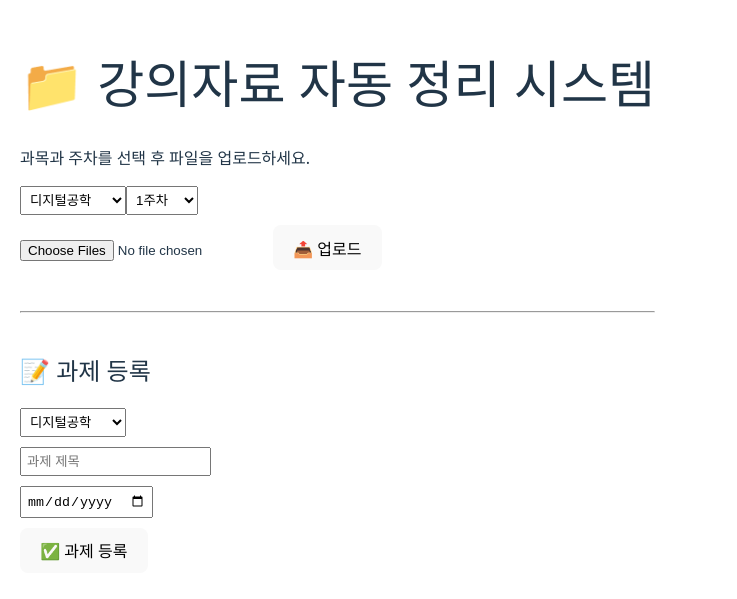
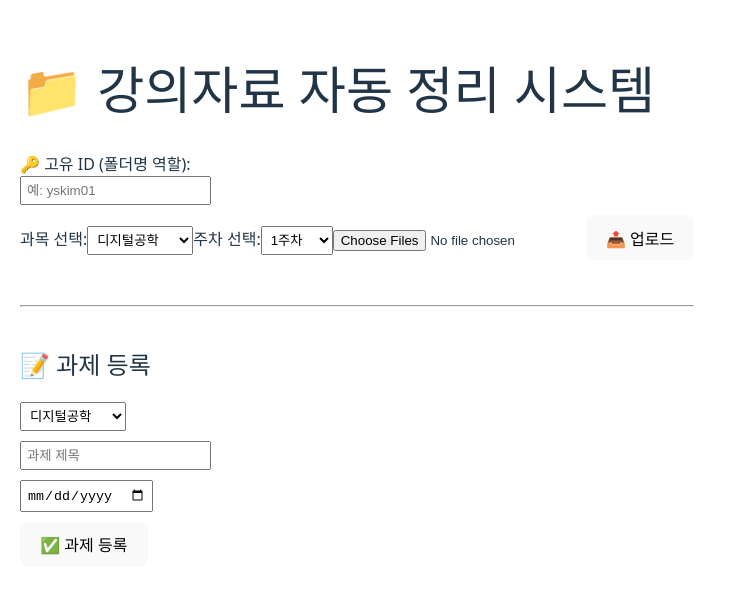
Before and after one commit to nagang02/lecture-sorter, a React (Vite) app in the folder frontend/: page / in a window 1280 px wide. Shown: the part 103-702 px from the top of the page, without its empty margins (0-737 px from the left). Built offline with nearby package versions, Linux system fonts and the light colour scheme.

Commit message:
고유 ID 기반 이어붙이기 업로드 로직 구현 및 기타 수정

```diff
--- a/frontend/src/App.jsx
+++ b/frontend/src/App.jsx
@@ -1,8 +1,8 @@
-// src/App.jsx
 import React, { useState } from "react";
 import axios from "axios";
 
 function App() {
+  const [uploadId, setUploadId] = useState("");
   const [files, setFiles] = useState([]);
   const [subject, setSubject] = useState("디지털공학");
   const [customSubject, setCustomSubject] = useState("");
@@ -24,23 +24,24 @@ function App() {
   ];
 
   const weekOptions = Array.from({ length: 15 }, (_, i) => `${i + 1}`);
-
-  // 하드코딩된 IP 대신 VITE_BACKEND_URL 환경 변수를 사용하도록 수정
-  // Vite에서는 import.meta.env.VITE_로 시작하는 변수만 읽어옵니다.
   const backendUrl = import.meta.env.VITE_BACKEND_URL;
 
+  const handleUpload = async () => {
+    if (!uploadId.trim()) {
+      alert("고유 ID를 입력하세요!");
+      return;
+    }
 
-  const handleUpload = async () => {
     const finalSubject = subject === "직접 입력" ? customSubject.trim() : subject;
     if (!finalSubject) return alert("과목명을 입력하세요!");
 
     const formData = new FormData();
     files.forEach((file) => formData.append("files", file));
+    formData.append("upload_id", uploadId);
     formData.append("subject", finalSubject);
     formData.append("week", week);
 
     try {
-      // VITE_BACKEND_URL로 설정된 주소로 API 요청
       const res = await axios.post(`${backendUrl}/upload`, formData);
       setResults(res.data.results);
     } catch (error) {
@@ -50,7 +51,11 @@ function App() {
   };
 
   const handleAssignmentSubmit = async () => {
-    try {
+    if (!uploadId.trim()) {
+      alert("고유 ID를 입력하세요!");
+      return;
+    }
+
     const finalSubject = assignment.subject === "직접 입력" ? customSubject.trim() : assignment.subject;
     if (!finalSubject || !assignment.title || !assignment.deadline) {
       alert("모든 항목을 입력하세요");
@@ -58,10 +63,12 @@ function App() {
     }
 
     const formData = new FormData();
+    formData.append("upload_id", uploadId);
     formData.append("subject", finalSubject);
     formData.append("title", assignment.title);
     formData.append("deadline", assignment.deadline);
 
+    try {
       await axios.post(`${backendUrl}/assignments`, formData);
       alert("과제 등록 완료!");
       setAssignment({ subject: "디지털공학", title: "", deadline: "" });
@@ -74,8 +81,17 @@ function App() {
   return (
     <div style={{ padding: "20px" }}>
       <h1>📁 강의자료 자동 정리 시스템</h1>
-      <p>과목과 주차를 선택 후 파일을 업로드하세요.</p>
 
+      <label>🔑 고유 ID (폴더명 역할):</label>
+      <input
+        type="text"
+        placeholder="예: yskim01"
+        value={uploadId}
+        onChange={(e) => setUploadId(e.target.value)}
+        style={{ display: "block", marginBottom: "10px", padding: "5px" }}
+      />
+
+      <label>과목 선택:</label>
       <select
         value={subject}
         onChange={(e) => setSubject(e.target.value)}
@@ -96,6 +112,7 @@ function App() {
         />
       )}
 
+      <label>주차 선택:</label>
       <select
         value={week}
         onChange={(e) => setWeek(e.target.value)}
@@ -105,8 +122,6 @@ function App() {
           <option key={idx} value={w}>{w}주차</option>
         ))}
       </select>
-
-      <br />
 
       <input
         type="file"
```
Also changed, not shown: 4 other files (tests, documents, lock files or other folders). Lines whose indentation alone changed are shown as unchanged.
